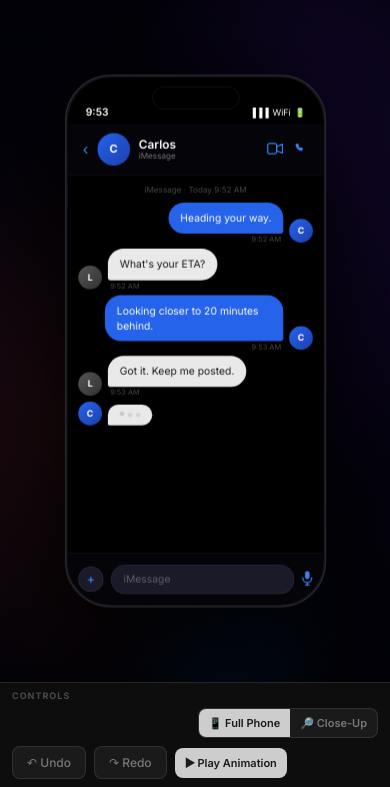
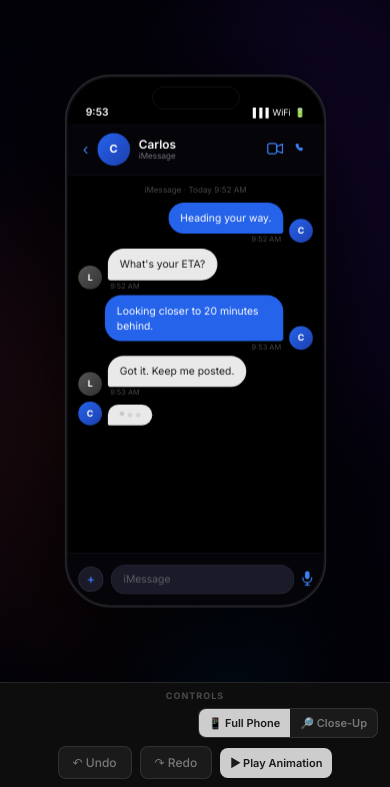
Before and after one commit to CFXNYC/TEXT_SIMULATOR, a plain HTML site: page index.html in a window 390 px wide. Shown: the part 57-844 px from the top of the page. Drawn offline with nearby package versions, Linux system fonts and the light colour scheme.

Commit message:
Final Update

```diff
--- a/index.html
+++ b/index.html
@@ -524,7 +524,7 @@
     .foot {
       height:var(--fh); background:var(--panel);
       border-top:1px solid var(--b);
-      display:flex; align-items:center; padding:0 20px; gap:20px; flex-shrink:0;
+      display:flex; align-items:center; justify-content:center; padding:0 20px; gap:20px; flex-shrink:0;
     }
     .foot-lbl { font-size:9px; font-weight:700; color:var(--t3); text-transform:uppercase; letter-spacing:1px; }
     .foot-grp { display:flex; align-items:center; gap:7px; }
@@ -536,7 +536,7 @@
     }
     .foot-sel:focus { border-color:var(--t2); }
     .foot-note { margin-left:auto; font-size:10px; color:var(--t3); text-align:right; line-height:1.5; }
-    .foot-actions { display:flex; align-items:center; gap:8px; margin-left:auto; }
+    .foot-actions { display:flex; align-items:center; gap:8px; }
     .foot-toggle { margin-left:0; }
 	    .rnd-btn {
 	      background:var(--accent); color:#1a1a1a; border:none;
@@ -691,10 +691,11 @@
       .hdr .btn-dl { display:none; }
 
       /* Footer compact */
-      .foot { flex-wrap:wrap; height:auto; padding:8px 12px; gap:8px; min-height:var(--fh); }
+      .foot { flex-wrap:wrap; height:auto; padding:8px 12px; gap:8px; min-height:var(--fh); justify-content:center; }
       .foot-note { display:none; }
-      .foot-actions { margin-left:0; flex-wrap:wrap; }
-      .foot-lbl { width:100%; margin-bottom:0; }
+      .foot-actions { margin-left:0; flex-wrap:wrap; justify-content:center; }
+      .foot-lbl { width:100%; margin-bottom:0; text-align:center; }
+      .foot-toggle { justify-content:center; }
       .rnd-btn { padding:8px 14px; font-size:12px; }
 
       /* Message input row — let it wrap so nothing squishes */
```
